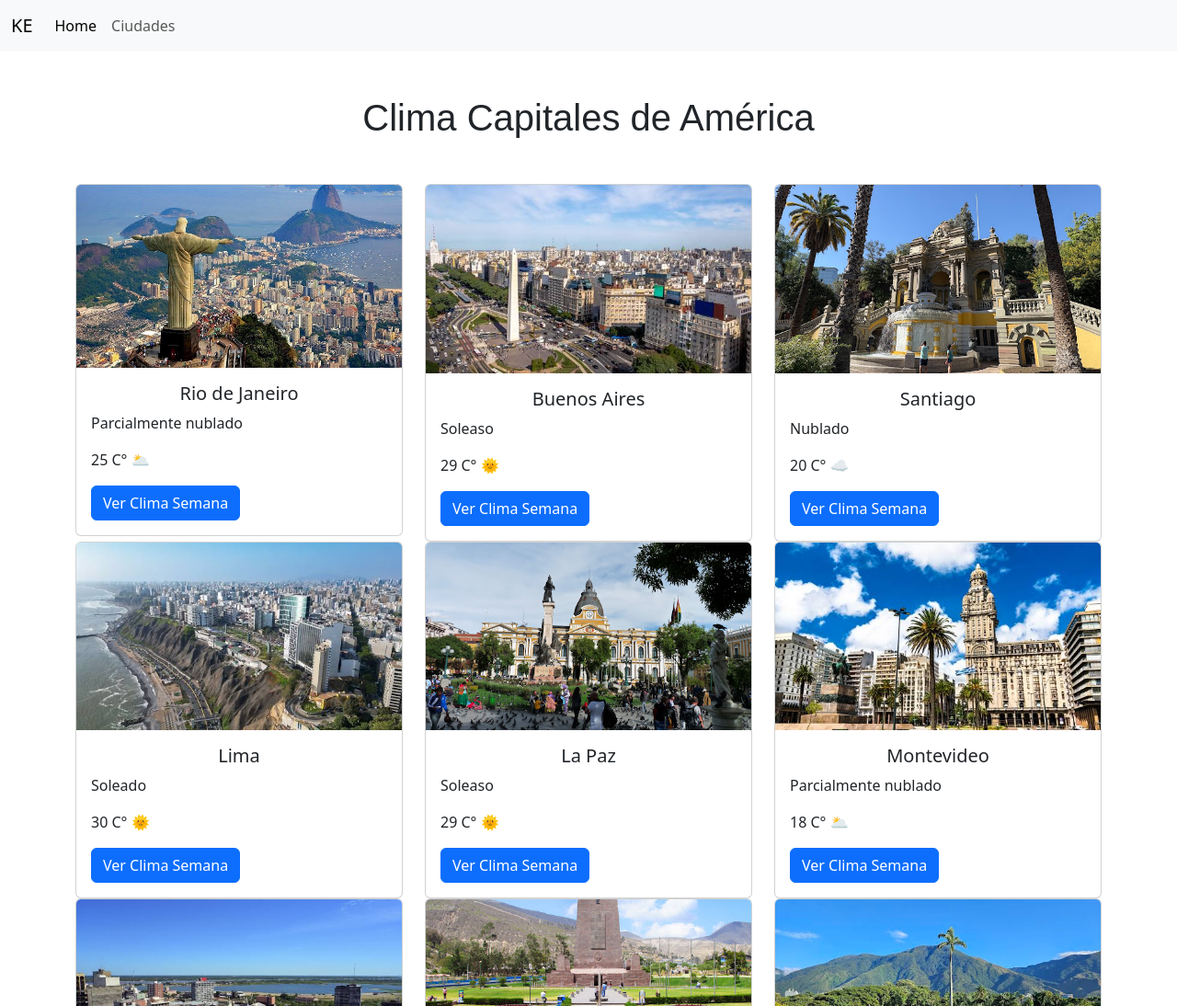
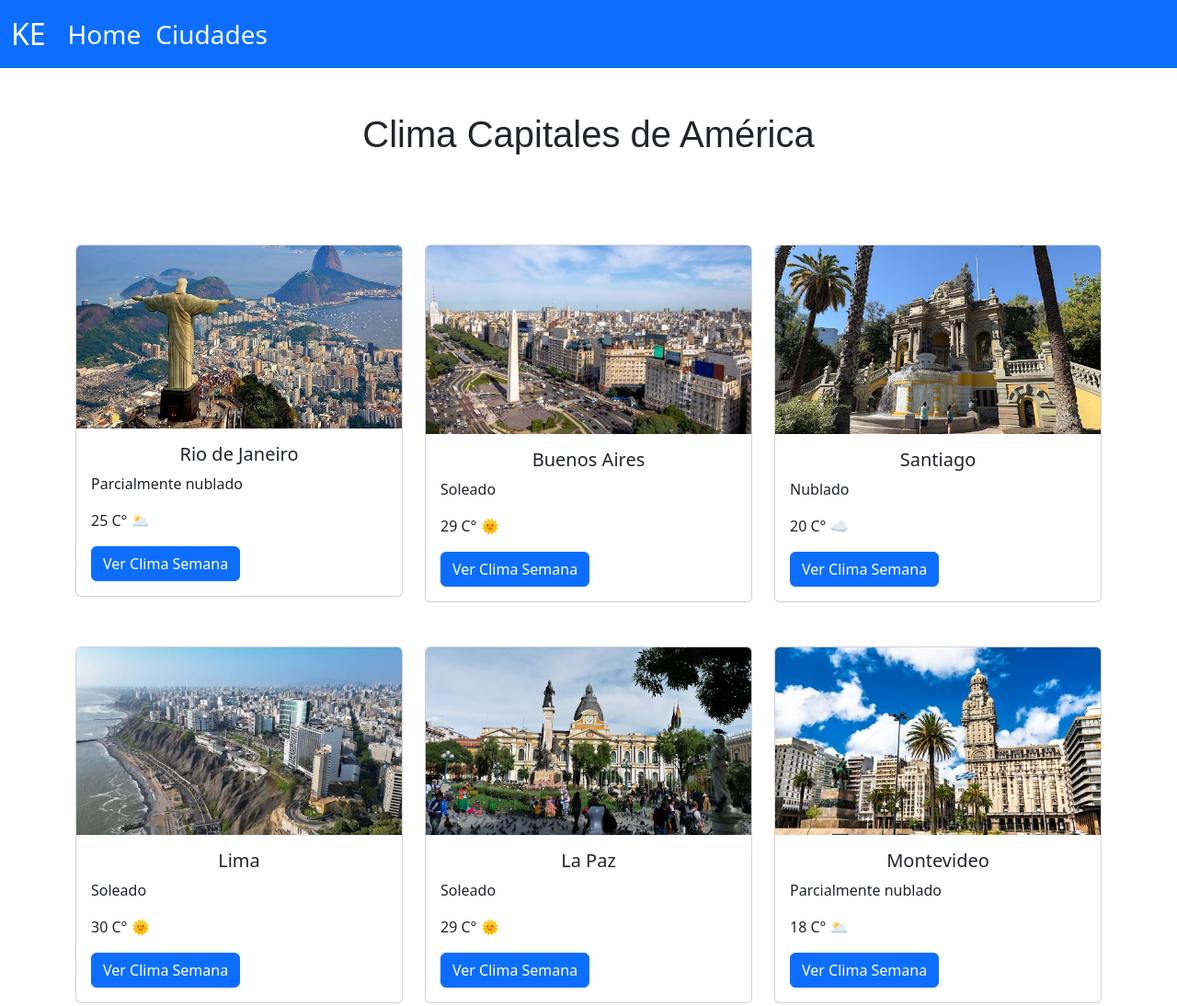
Before and after one commit to Eugenia-Espinosa/weather-frontend-m2, a plain HTML site: page index.html in a window 1280 px wide. Shown: the top 1094 px of the page at 92% size. Drawn offline with nearby package versions, Linux system fonts and the light colour scheme.

Commit message:
Actualizado para  Modulo 3 ejercicio practico

```diff
--- a/assets/js/index.js
+++ b/assets/js/index.js
@@ -2,17 +2,17 @@ $(function () {
   let ciudades = [
     { capital: "Rio de Janeiro", img: "rio_de_janeiro.jpg", temperatura: "25 C°", estado: "Parcialmente nublado", icono: "🌥️", lunes: "Parcialmente nublado 24 C°🌥️", martes: "Parcialmente Nublado 23 C° 🌥️", miercoles: "Soleado 29 C° 🌞", jueves: "Soleado 26 C°🌞", viernes: "Parcialmente soleado 25 C° 🌤️", sabado: "Parcialmente Soleado 24 C° 🌤️", domingo: "Parcialmente Soleado 26 C°🌤️" },
 
-    { capital: "Buenos Aires", img: "buenos_aires.jpg", temperatura: "29 C°", estado: "Soleaso", icono: "🌞", lunes: "Parcialmente soleado 25 C° 🌤️", martes: "Parcialmente nublado 17 C°🌥️", miercoles: "Parcialmente nublado 15 C°🌥️", jueves: "Chubascos 17 C° 🌦️", viernes: "Lluvias 15 C° ☔", sabado: "Lluvias 15 C° ☔", domingo: "Parcialmente nublado 17 C°🌥️" },
+    { capital: "Buenos Aires", img: "buenos_aires.jpg", temperatura: "29 C°", estado: "Soleado", icono: "🌞", lunes: "Parcialmente soleado 25 C° 🌤️", martes: "Parcialmente nublado 17 C°🌥️", miercoles: "Parcialmente nublado 15 C°🌥️", jueves: "Chubascos 17 C° 🌦️", viernes: "Lluvias 15 C° ☔", sabado: "Lluvias 15 C° ☔", domingo: "Parcialmente nublado 17 C°🌥️" },
 
     { capital: "Santiago", img: "santiago.jpg", temperatura: "20 C°", estado: "Nublado", icono: "☁️", lunes: "Parcialmente nublado 12 C°🌥️", martes: "Parcialmente Nublado 15 C° 🌥️", miercoles: "Soleado 20 C° 🌞", jueves: "Soleado 26 C°🌞", viernes: "Parcialmente soleado 25 C° 🌤️", sabado: "Parcialmente Soleado 24 C° 🌤️", domingo: "Parcialmente Soleado 26 C°🌤️" },
 
     { capital: "Lima", img: "lima.jpg", temperatura: "30 C°", estado: "Soleado", icono: "🌞", lunes: "Parcialmente soleado 25 C° 🌤️", martes: "Parcialmente nublado 17 C°🌥️", miercoles: "Parcialmente nublado 15 C°🌥️", jueves: "Chubascos 17 C° 🌦️", viernes: "Lluvias 15 C° ☔", sabado: "Lluvias 15 C° ☔", domingo: "Parcialmente nublado 17 C°🌥️" },
 
-    { capital: "La Paz", img: "lapaz.jpg", temperatura: "29 C°", estado: "Soleaso", icono: "🌞", lunes: "Parcialmente soleado 25 C° 🌤️", martes: "Parcialmente nublado 17 C°🌥️", miercoles: "Parcialmente nublado 15 C°🌥️", jueves: "Chubascos 17 C° 🌦️", viernes: "Lluvias 15 C° ☔", sabado: "Lluvias 15 C° ☔", domingo: "Parcialmente nublado 17 C°🌥️" },
+    { capital: "La Paz", img: "lapaz.jpg", temperatura: "29 C°", estado: "Soleado", icono: "🌞", lunes: "Parcialmente soleado 25 C° 🌤️", martes: "Parcialmente nublado 17 C°🌥️", miercoles: "Parcialmente nublado 15 C°🌥️", jueves: "Chubascos 17 C° 🌦️", viernes: "Lluvias 15 C° ☔", sabado: "Lluvias 15 C° ☔", domingo: "Parcialmente nublado 17 C°🌥️" },
 
     { capital: "Montevideo", img: "montevideo.jpg", temperatura: "18 C°", estado: "Parcialmente nublado", icono: "🌥️", lunes: "Parcialmente nublado 12 C°🌥️", martes: "Parcialmente Nublado 15 C° 🌥️", miercoles: "Soleado 20 C° 🌞", jueves: "Soleado 26 C°🌞", viernes: "Parcialmente soleado 25 C° 🌤️", sabado: "Parcialmente Soleado 24 C° 🌤️", domingo: "Parcialmente Soleado 26 C°🌤️" },
 
-    { capital: "Asunción", img: "asuncion.jpg", temperatura: "29 C°", estado: "Soleaso", icono: "🌞", lunes: "Parcialmente soleado 25 C° 🌤️", martes: "Parcialmente nublado 17 C°🌥️", miercoles: "Parcialmente nublado 15 C°🌥️", jueves: "Chubascos 17 C° 🌦️", viernes: "Lluvias 15 C° ☔", sabado: "Lluvias 15 C° ☔", domingo: "Parcialmente nublado 17 C°🌥️" },
+    { capital: "Asunción", img: "asuncion.jpg", temperatura: "29 C°", estado: "Soleado", icono: "🌞", lunes: "Parcialmente soleado 25 C° 🌤️", martes: "Parcialmente nublado 17 C°🌥️", miercoles: "Parcialmente nublado 15 C°🌥️", jueves: "Chubascos 17 C° 🌦️", viernes: "Lluvias 15 C° ☔", sabado: "Lluvias 15 C° ☔", domingo: "Parcialmente nublado 17 C°🌥️" },
 
     { capital: "Quito", img: "quito.jpg", temperatura: "25 C°", estado: "Parcialmente nublado", icono: "🌥️", lunes: "Parcialmente nublado 12 C°🌥️", martes: "Parcialmente Nublado 15 C° 🌥️", miercoles: "Soleado 20 C° 🌞", jueves: "Soleado 26 C°🌞", viernes: "Parcialmente soleado 25 C° 🌤️", sabado: "Parcialmente Soleado 24 C° 🌤️", domingo: "Parcialmente Soleado 26 C°🌤️" },
 
@@ -28,7 +28,7 @@ $(function () {
   $.each(ciudades, function (index, value) {
     tarjetas += `
         <div class="col-md-4">
-            <div class="card">
+            <div class="card mt-5">
               <img src="./assets/img/${value.img}" class="card-img-top" alt="..." />
               <div class="card-body">
                 <h5 class="card-title">${value.capital}</h5>
--- a/index.html
+++ b/index.html
@@ -12,9 +12,9 @@
 </head>
 
 <body>
-  <nav class="navbar navbar-expand-lg bg-body-tertiary">
+  <nav class="navbar navbar-expand-lg bg-primary">
     <div class="container-fluid">
-      <a class="navbar-brand" href="">KE</a>
+      <a class="navbar-brand text-white fs-2 " href="">KE</a>
       <button class="navbar-toggler" type="button" data-bs-toggle="collapse" data-bs-target="#navbarNav"
         aria-controls="navbarNav" aria-expanded="false" aria-label="Toggle navigation">
         <span class="navbar-toggler-icon"></span>
@@ -22,10 +22,10 @@
       <div class="collapse navbar-collapse" id="navbarNav">
         <ul class="navbar-nav">
           <li class="nav-item">
-            <a class="nav-link active" aria-current="page" href="#">Home</a>
+            <a class="nav-link active text-white fs-3" aria-current="page" href="#">Home</a>
           </li>
           <li class="nav-item">
-            <a class="nav-link" href="#clima_container">Ciudades</a>
+            <a class="nav-link text-white fs-3" href="#clima_container">Ciudades</a>
           </li>
           <li class="nav-item">
             <a class="nav-link" href="#exampleModal"></a>
@@ -38,7 +38,7 @@
     </div>
   </nav>
   <header>
-    <h1>Clima Capitales de América</h1>
+    <h1 class >Clima Capitales de América</h1>
   </header>
   <main>
     <section id="clima">
```
